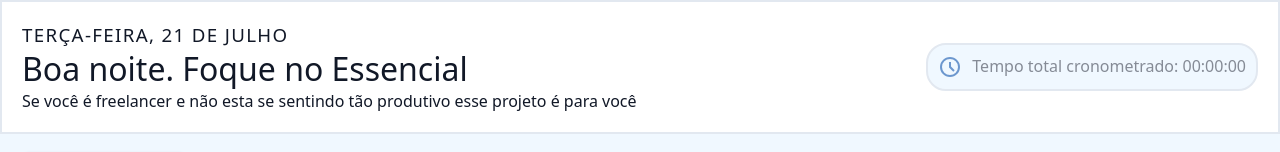
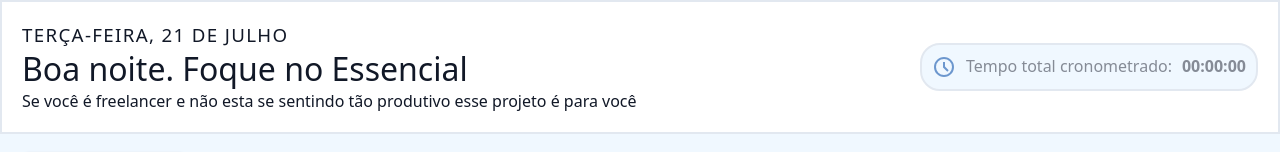
Before and after one commit to MisaelCordova/focaldaytrack, a React (Vite) app: page / in a window 1280 px wide. Shown: the top 152 px of the page. Built offline with nearby package versions, Linux system fonts and the light colour scheme.

Commit message:
Fix: css esquecido

```diff
--- a/src/components/header/totalizadorCronometro/TotalizadorCronometro.tsx
+++ b/src/components/header/totalizadorCronometro/TotalizadorCronometro.tsx
@@ -23,7 +23,7 @@ export const TotalizadorCronometro = ({
   return (
     <S._Totalizador>
       <IconeSchedule />
-      Tempo total cronometrado: {formatarTempo(msTotal)}
+      Tempo total cronometrado: <span>{formatarTempo(msTotal)}</span>
     </S._Totalizador>
   );
 };
--- a/src/components/header/totalizadorCronometro/styles.ts
+++ b/src/components/header/totalizadorCronometro/styles.ts
@@ -9,7 +9,7 @@ export const _Totalizador = styled.div`
     color: #858b96;
     background-color: aliceblue;
 
-    &span:{
-
+    span {
+        font-weight: bold;
     }
 `
```
